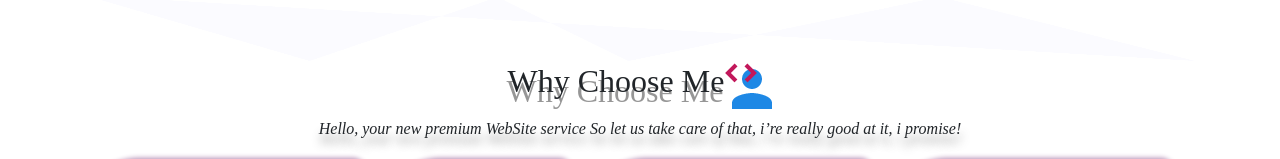
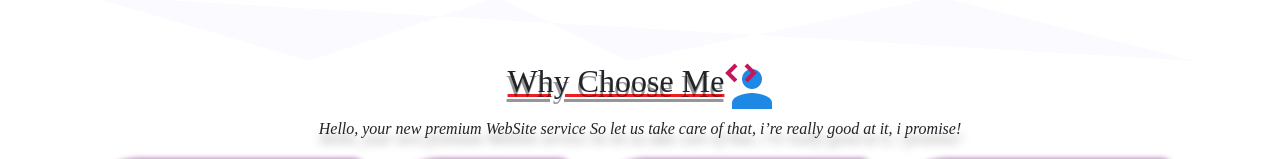
Before and after one commit to mostafamohamedmostafa/Mostafa-Portofolio, a plain HTML site: page index.html in a window 1280 px wide. Shown: the part 1220-1379 px from the top of the page. Drawn offline with nearby package versions, Linux system fonts and the light colour scheme; a web font is replaced by a local one.

Commit message:
Update style.css

```diff
--- a/style.css
+++ b/style.css
@@ -247,9 +247,11 @@ box-shadow: 0px -4px 5px 3px white;
 
 .why-me h3 {
     font-size: 2rem;
-    text-shadow: -1px 10px 0px rgba(0, 0, 0, 0.41);
+    text-shadow: -1px 5px 0px rgba(0, 0, 0, 0.41);
     font-weight: 500;
-
+    text-decoration:underline ;
+    text-decoration-color: #ed1d24;
+    -moz-text-decoration-color: #ed1d24;
 }
 
 
```
